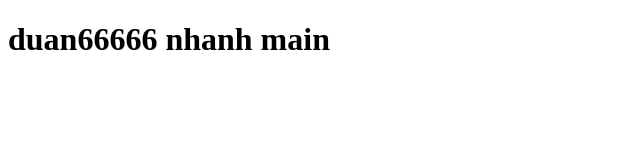
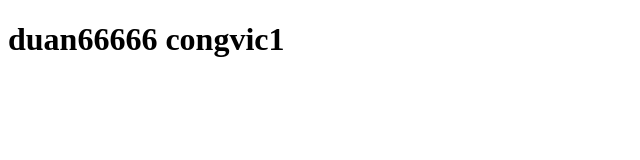
Before and after one commit to caloc/duan6, a plain HTML site: page index.html in a window 1280 px wide. Shown: the whole page, without its empty margins (0-640 px from the left). Drawn offline with Linux system fonts and the light colour scheme.

Commit message:
1.congvic1

```diff
--- a/index.html
+++ b/index.html
@@ -6,6 +6,6 @@
     <title>Document</title>
   </head>
   <body>
-    <h1>duan66666 nhanh main</h1>
+    <h1>duan66666 congvic1</h1>
   </body>
 </html>
```
